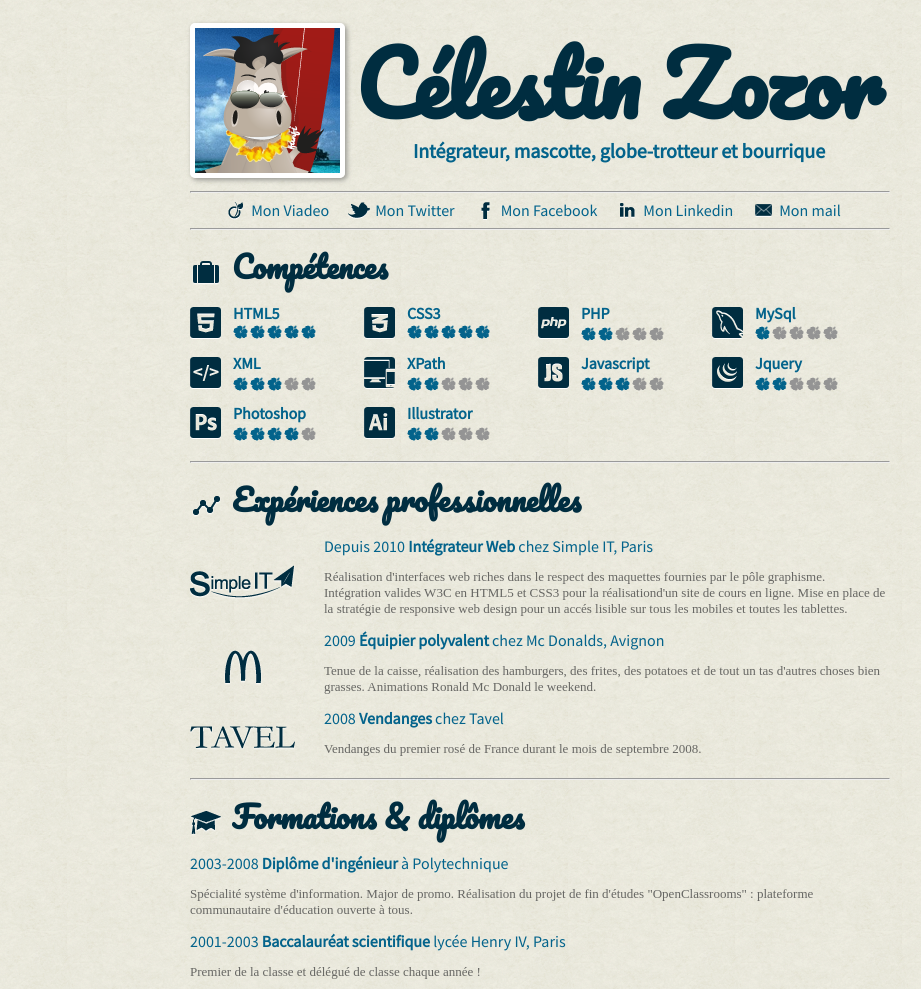
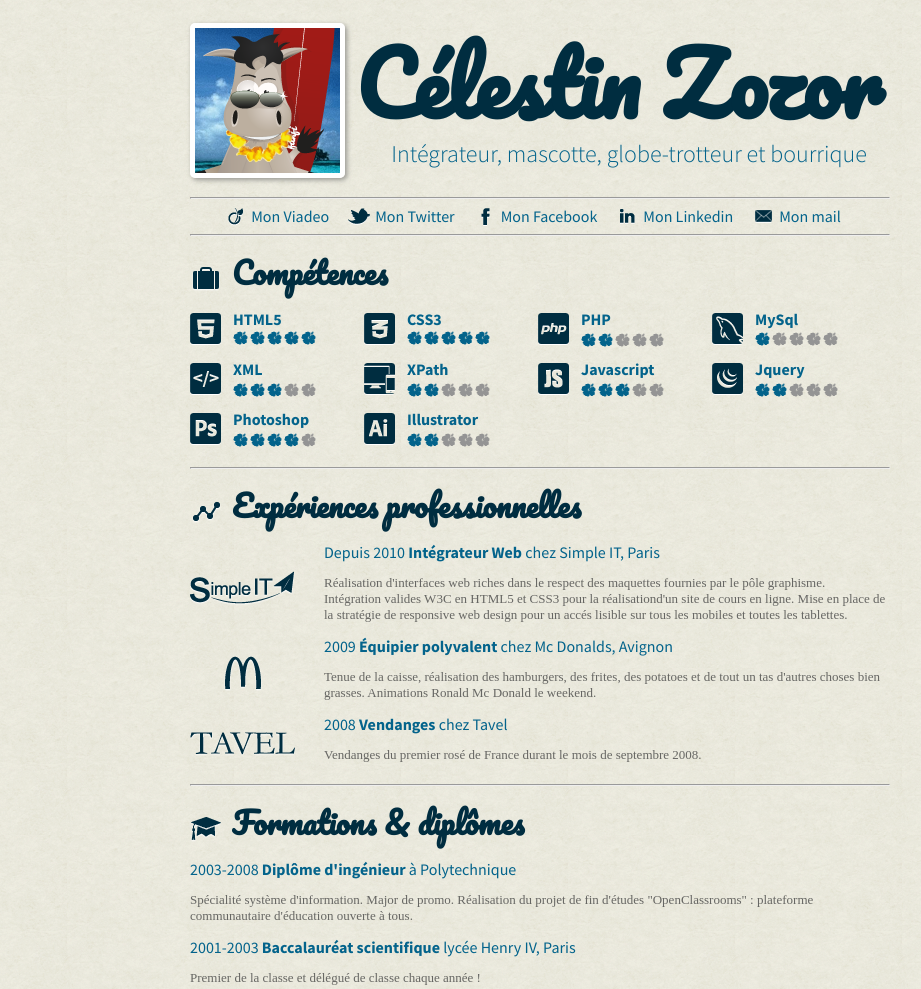
Before and after one commit to ben-barbier/cv-zozor, a plain HTML site: page cv_zozor.html in a window 1280 px wide. Shown: the top 989 px of the page, without its empty margins (100-1021 px from the left). Drawn offline with Linux system fonts and the light colour scheme.

```diff
--- a/cv_zozor.html
+++ b/cv_zozor.html
@@ -6,7 +6,7 @@
     <!--[if lt IE 9]>
     <script src="http://html5shiv.googlecode.com/svn/trunk/html5.js"></script>
     <![endif]-->
-    <link href='http://fonts.googleapis.com/css?family=Source+Sans+Pro|Pacifico' rel='stylesheet' type='text/css'>
+    <link href='http://fonts.googleapis.com/css?family=Source+Sans+Pro:300,400,700|Pacifico' rel='stylesheet' type='text/css'>
     <link rel="stylesheet" href="style.css">
 </head>
 <body>
--- a/style.css
+++ b/style.css
@@ -42,9 +42,11 @@
     font-family: 'Source Sans Pro', sans-serif;
     color: #03638B;
     display: inline;
-    font-size: 20px;
+    font-size: 24px;
     position: relative;
     bottom: 20px;
+    left: 10px;
+    font-weight: 300;
 }
 
 /*******/
```
